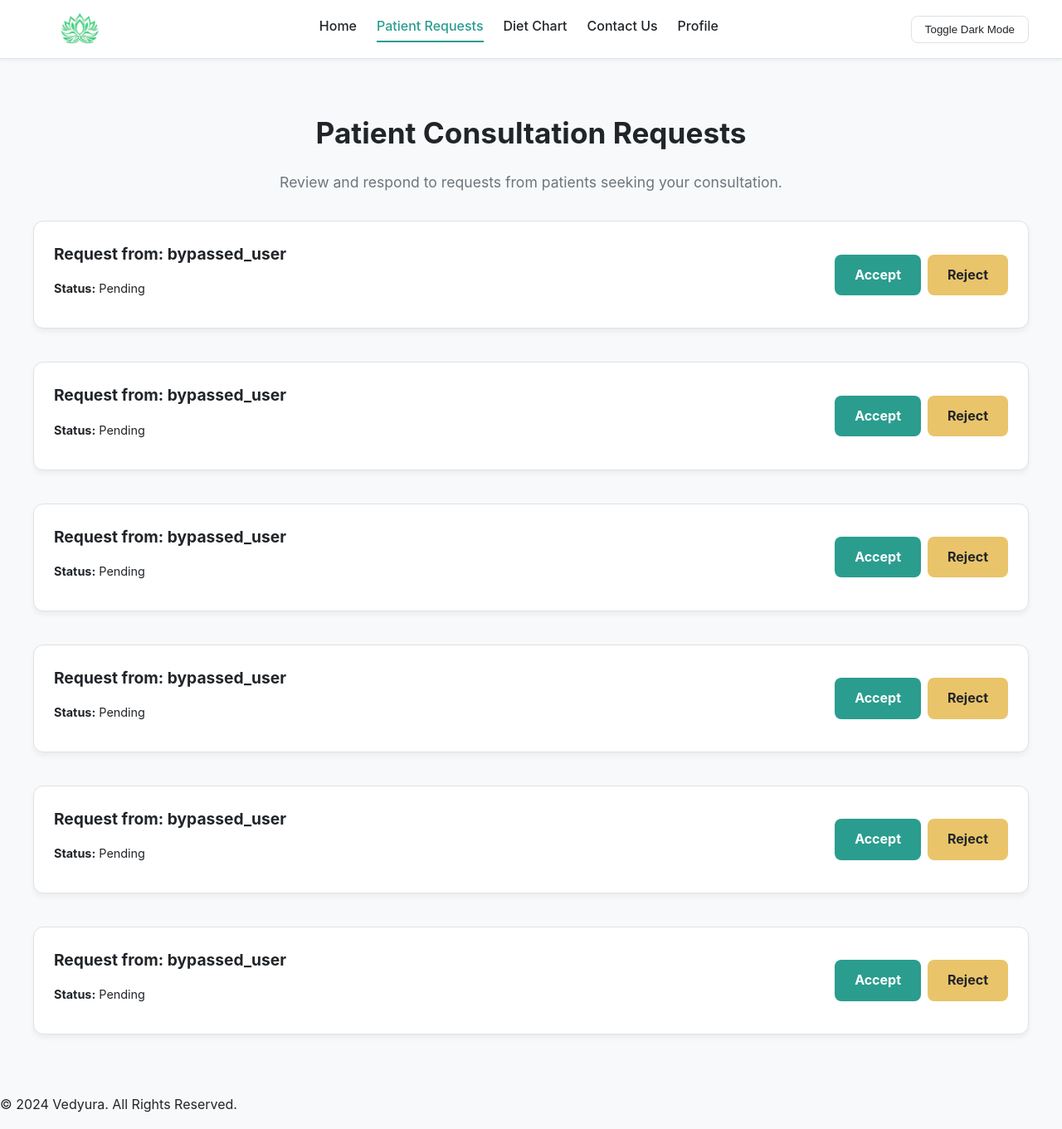
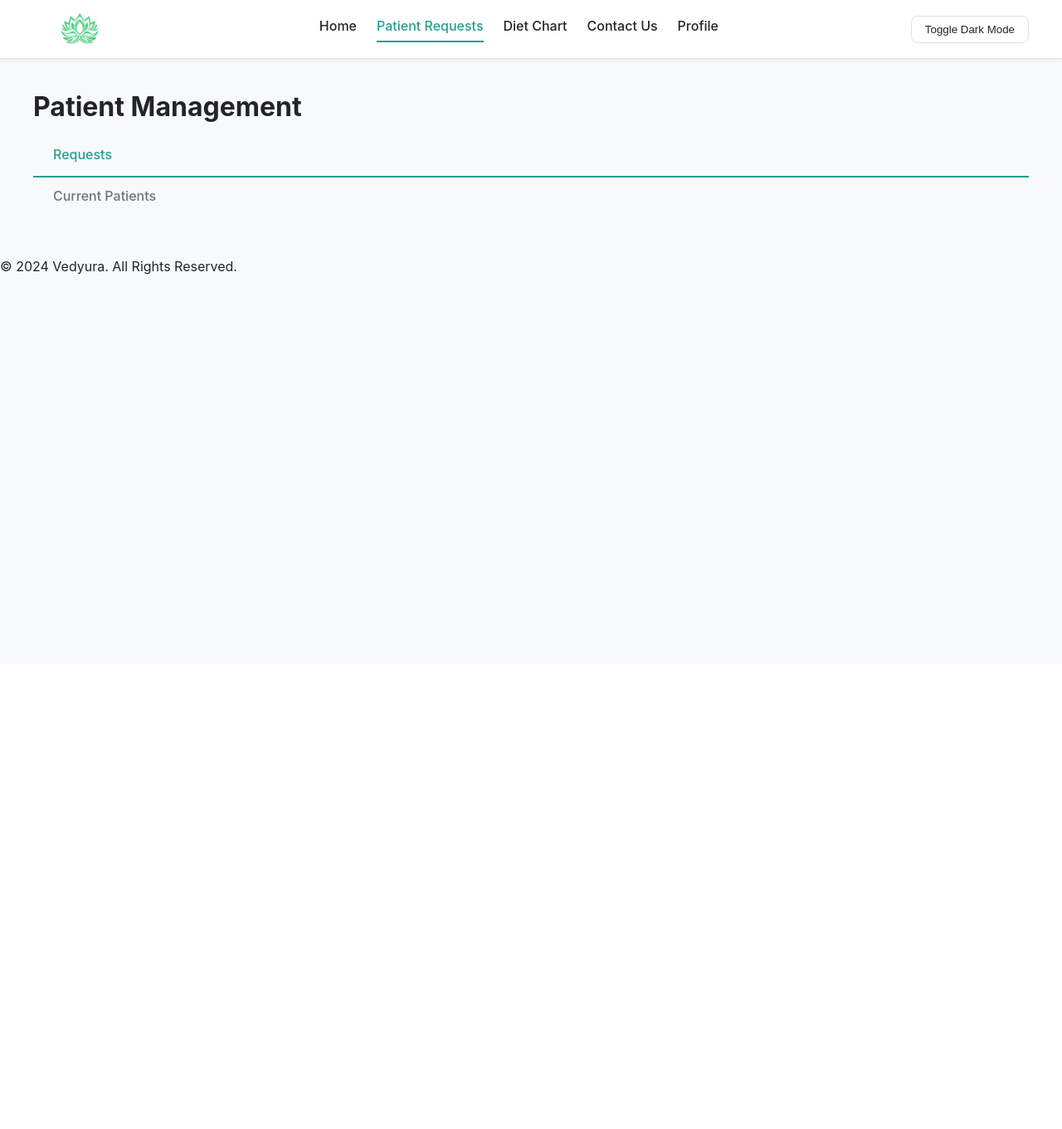
Before and after one commit to ram-mittal/vedyura, a Flask app: page /doctor/requests in a window 1280 px wide. Shown: the whole page at 83% size. After the commit the page ends 331 px from the top, so only its background shows below. Run offline with Flask 3, Linux system fonts and the light colour scheme; the visitor is signed in with stand-in values (Sample User, id 1).

Commit message:
upgrading doctor

```diff
--- a/app.py
+++ b/app.py
@@ -117,8 +117,30 @@
 def doctor_patient_requests():
     """Renders the page that lists patient requests for the doctor."""
     if 'user_id' in session and session.get('role') == 'doctor':
+        doctor_id = session['user_id']
         all_requests_data = load_requests()
-        return render_template('doctor_patient_requests.html', requests=all_requests_data.get('requests', []))
+        all_users = load_users()
+
+        # Helper to get user details by ID
+        def get_user_by_id(user_id):
+            for user in all_users:
+                if str(user.get('id')) == str(user_id):
+                    return user
+            return None
+
+        # Filter requests for the logged-in doctor
+        pending_requests = []
+        current_patients = []
+        # FIX: Iterate over the list of requests, not the dictionary keys.
+        for req in all_requests_data.get('requests', []):
+            if str(req.get('doctor_id')) == str(doctor_id):
+                patient = get_user_by_id(req.get('patient_id'))
+                if patient:
+                    if req.get('status') == 'pending':
+                        pending_requests.append({'request': req, 'patient': patient})
+                    elif req.get('status') == 'accepted':
+                        current_patients.append(patient)
+        return render_template('doctor_patient_requests.html', pending_requests=pending_requests, current_patients=current_patients)
     return redirect(url_for('signup'))
 
 @app.route('/doctor/diet-chart')
@@ -134,6 +156,46 @@
     if 'user_id' in session and session.get('role') == 'doctor':
         return render_template('doctor_profile.html')
     return redirect(url_for('signup'))
+
+@app.route('/doctor/handle-request', methods=['POST'])
+def handle_patient_request():
+    """Handles accepting or declining a patient request."""
+    if 'user_id' not in session or session.get('role') != 'doctor':
+        return jsonify({'success': False, 'message': 'Unauthorized'}), 401
+
+    data = request.get_json()
+    if not data:
+        return jsonify({'success': False, 'message': 'Invalid request'}), 400
+
+    patient_id = data.get('patient_id')
+    action = data.get('action')
+    doctor_id = session['user_id']
+
+    all_requests_data = load_requests()
+    requests_list = all_requests_data.get('requests', [])
+
+    request_updated = False
+    for req in requests_list:
+        if str(req.get('patient_id')) == str(patient_id) and str(req.get('doctor_id')) == str(doctor_id) and req.get('status') == 'pending':
+            if action == 'accept':
+                req['status'] = 'accepted'
+                request_updated = True
+            elif action == 'decline':
+                req['status'] = 'declined'
+                request_updated = True
+
+            if request_updated:
+                save_requests(all_requests_data)
+
+                if action == 'accept':
+                    all_users = load_users()
+                    patient_details = next((user for user in all_users if str(user.get('id')) == str(patient_id)), None)
+                    if patient_details:
+                        return jsonify({'success': True, 'patient': patient_details})
+
+                return jsonify({'success': True})
+
+    return jsonify({'success': False, 'message': 'Request not found or already handled.'})
 
 # --- Patient Authentication and Dashboard Routes ---
 
--- a/templates/doctor_patient_requests.html
+++ b/templates/doctor_patient_requests.html
@@ -4,9 +4,58 @@
     Patient Requests - Vedyura
 {% endblock %}
 
+{% block head %}
+{{ super() }}
+<style>
+    /* Basic styling for tabs */
+    .tabs {
+        display: flex;
+        border-bottom: 1px solid #ccc;
+        margin-bottom: 20px;
+    }
+    .tab-link {
+        padding: 10px 20px;
+        cursor: pointer;
+        border: 1px solid transparent;
+        border-bottom: none;
+        background-color: #f1f1f1;
+    }
+    .tab-link.active {
+        background-color: #fff;
+        border-color: #ccc;
+        border-bottom: 1px solid #fff;
+        margin-bottom: -1px;
+    }
+    .tab-content {
+        display: none;
+    }
+    .tab-content.active {
+        display: block;
+    }
+    .patient-request, .current-patient {
+        border: 1px solid #ddd;
+        padding: 15px;
+        margin-bottom: 15px;
+        border-radius: 5px;
+        display: flex;
+        justify-content: space-between;
+        align-items: center;
+    }
+    .patient-info {
+        flex-grow: 1;
+    }
+    .patient-actions button, .patient-actions .btn {
+        margin-left: 10px;
+    }
+</style>
+{% endblock %}
+
 {% block content %}
-<header class="dashboard-header">
+<!-- This header is a placeholder. You should include your dynamic header here. -->
+<header class="main-header">
     <nav class="navbar">
+        {% if session.role == 'doctor' %}
+            <!-- Doctor's Navbar -->
             <div class="navbar-logo">
                 <a href="{{ url_for('doctor_dashboard') }}">
                     <a href="{{ url_for('home') }}"><img src="{{ url_for('static', filename='images/vedyura_logo.png') }}" alt="Vedyura Logo" class="logo-img"></a>
@@ -22,41 +71,134 @@
             <div class="navbar-action">
                  <button id="dark-mode-toggle" class="dark-mode-button">Toggle Dark Mode</button>
             </div>
+        {% endif %}
     </nav>
 </header>
 
-<main class="page-content dashboard-content">
-    <div class="dashboard-container">
-        <section class="page-header">
-            <h1>Patient Consultation Requests</h1>
-            <p>Review and respond to requests from patients seeking your consultation.</p>
-        </section>
+<main class="page-content">
+    <section class="patient-requests-section">
+        <div class="container">
+            <h2>Patient Management</h2>
 
-        <section class="requests-list">
+            <div class="tabs">
+                <div class="tab-link active" onclick="openTab(event, 'Requests')">Requests</div>
+                <div class="tab-link" onclick="openTab(event, 'CurrentPatients')">Current Patients</div>
+            </div>
 
-            <!-- CORRECTED: This section is now dynamic and loops through real requests -->
-            {% if requests %}
-                {% for req in requests %}
-                <div class="card request-card">
-                    <div class="request-info">
-                        <h4>Request from: {{ req.patient_id }}</h4>
-                        <p class="request-meta"><strong>Status:</strong> {{ req.status | capitalize }}</p>
+            <div id="Requests" class="tab-content active">
+                <h3>New Patient Requests</h3>
+                {% if pending_requests %}
+                    {% for item in pending_requests %}
+                    <div class="patient-request" data-patient-id="{{ item.patient.id }}">
+                        <div class="patient-info">
+                            <strong>Patient Name:</strong> {{ item.patient.name }}<br>
+                            <strong>Request Date:</strong> {{ item.request.get('request_date', 'N/A') }}
                         </div>
-                    <div class="request-actions">
-                        <!-- These buttons are for display only for now -->
-                        <a href="#" class="btn btn-primary">Accept</a>
-                        <a href="#" class="btn btn-secondary">Reject</a>
+                        <div class="patient-actions">
+                            <button class="btn btn-secondary action-btn" data-action="accept" data-patient-id="{{ item.patient.id }}">Accept</button>
+                            <button class="btn btn-danger action-btn" data-action="decline" data-patient-id="{{ item.patient.id }}">Decline</button>
                         </div>
                     </div>
                     {% endfor %}
                 {% else %}
-                <!-- This card shows if there are no requests -->
-                <div class="card no-requests-card">
-                    <p>You have no new patient requests at the moment.</p>
+                    <p>No new patient requests.</p>
+                {% endif %}
             </div>
+
+            <div id="CurrentPatients" class="tab-content">
+                <h3>Your Current Patients</h3>
+                {% if current_patients %}
+                    {% for patient in current_patients %}
+                    <div class="current-patient">
+                        <div class="patient-info">
+                            <p><strong>Patient Name:</strong> {{ patient.name }}</p>
+                            <p><strong>Email:</strong> {{ patient.email }}</p>
+                            <p><strong>Age:</strong> {{ patient.age }}</p>
+                        </div>
+                        <div class="patient-actions">
+                            <a href="{{ url_for('doctor_diet_chart', patient_id=patient.id) }}" class="btn btn-primary">Create Diet Chart</a>
+                            <a href="#" class="btn btn-secondary">Generate Diet Chart</a>
+                        </div>
+                    </div>
+                    {% endfor %}
+                {% else %}
+                    <p>You have no current patients.</p>
                 {% endif %}
+            </div>
+        </div>
+    </section>
+</main>
 
-        </section>
+<script>
+function openTab(evt, tabName) {
+    var i, tabcontent, tablinks;
+    tabcontent = document.getElementsByClassName("tab-content");
+    for (i = 0; i < tabcontent.length; i++) {
+        tabcontent[i].style.display = "none";
+    }
+    tablinks = document.getElementsByClassName("tab-link");
+    for (i = 0; i < tablinks.length; i++) {
+        tablinks[i].className = tablinks[i].className.replace(" active", "");
+    }
+    document.getElementById(tabName).style.display = "block";
+    evt.currentTarget.className += " active";
+}
+
+document.addEventListener('DOMContentLoaded', function() {
+    const actionButtons = document.querySelectorAll('.action-btn');
+    actionButtons.forEach(button => {
+        button.addEventListener('click', function() {
+            const patientId = this.dataset.patientId;
+            const action = this.dataset.action;
+            const requestDiv = document.querySelector(`.patient-request[data-patient-id='${patientId}']`);
+
+            fetch("{{ url_for('handle_patient_request') }}", {
+                method: 'POST',
+                headers: {
+                    'Content-Type': 'application/json'
+                },
+                body: JSON.stringify({
+                    patient_id: patientId,
+                    action: action
+                })
+            })
+            .then(response => response.json())
+            .then(data => {
+                if (data.success) {
+                    requestDiv.remove();
+                    // Optionally, add the patient to the "Current Patients" tab if accepted
+                    if (action === 'accept' && data.patient) {
+                        const currentPatientsDiv = document.getElementById('CurrentPatients');
+                        const noPatientsMessage = currentPatientsDiv.querySelector('p');
+                        if (noPatientsMessage && noPatientsMessage.innerText.includes('no current patients')) {
+                            noPatientsMessage.remove();
+                        }
+
+                        const newPatientHTML = `
+                            <div class="current-patient">
+                                <div class="patient-info">
+                                    <p><strong>Patient Name:</strong> ${data.patient.name}</p>
+                                    <p><strong>Email:</strong> ${data.patient.email}</p>
+                                    <p><strong>Age:</strong> ${data.patient.age}</p>
                                 </div>
-</main>
+                                <div class="patient-actions">
+                                    <a href="/doctor/diet_chart?patient_id=${data.patient.id}" class="btn btn-primary">Create Diet Chart</a>
+                                    <a href="#" class="btn btn-secondary">Generate Diet Chart</a>
+                                </div>
+                            </div>
+                        `;
+                        currentPatientsDiv.insertAdjacentHTML('beforeend', newPatientHTML);
+                    }
+                } else {
+                    alert('An error occurred: ' + data.message);
+                }
+            })
+            .catch(error => {
+                console.error('Error:', error);
+                alert('An error occurred while processing the request.');
+            });
+        });
+    });
+});
+</script>
 {% endblock %}
```
Also changed, not shown: data/requests.json (+30 -0 lines). Lines whose indentation alone changed are shown as unchanged.
